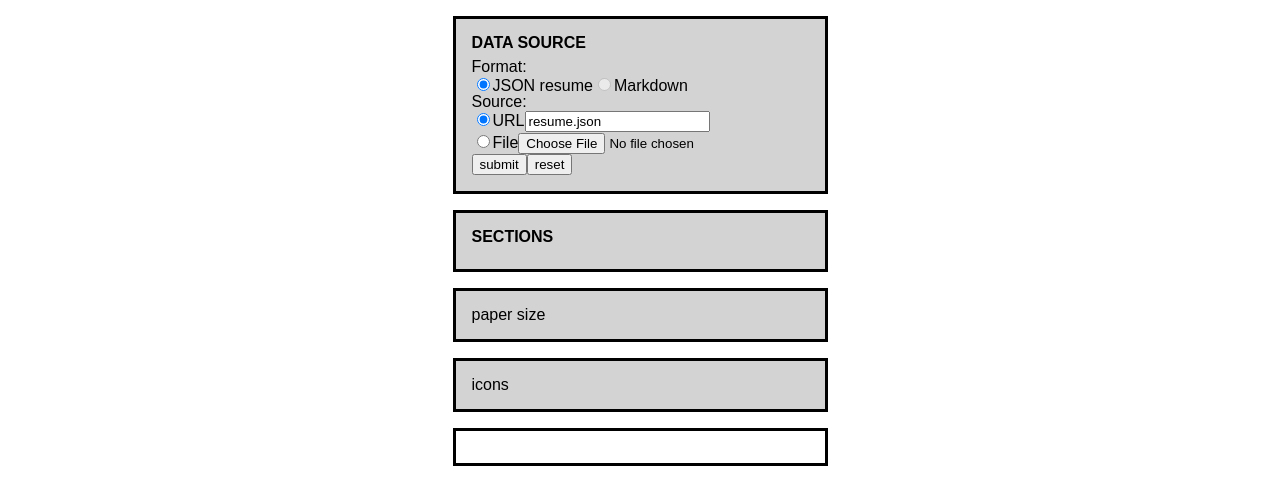
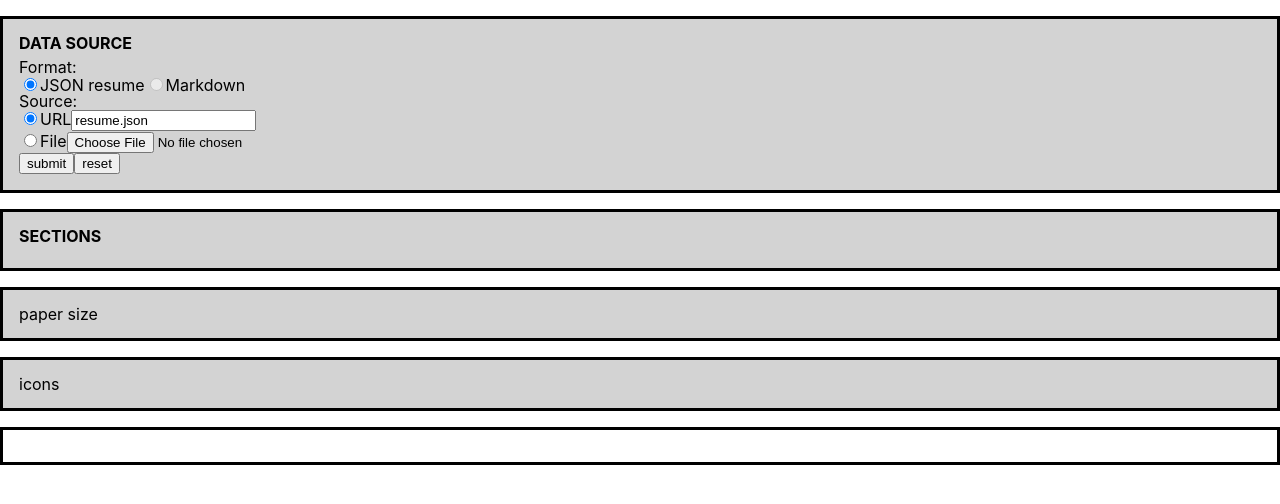
Before and after one commit to chrjl/react-resume--server, a React (Vite) app: page / in a window 1280 px wide. Shown: the top 504 px of the page. Built offline with nearby package versions, Linux system fonts and the light colour scheme.

Commit message:
refactor(styles): base styles (App, main)

```diff
--- a/src/main.tsx
+++ b/src/main.tsx
@@ -2,6 +2,7 @@ import React from 'react';
 import ReactDOM from 'react-dom/client';
 
 import './styles/reset.css';
+import './styles/index.css';
 
 import App from './App.tsx';
 
--- a/src/styles/App.css
+++ b/src/styles/App.css
@@ -2,29 +2,8 @@
   box-sizing: border-box;
 }
 
-:root {
-  --root-font: Arimo, Arial, Helvetica, sans-serif;
-  font-family: var(--root-font);
-}
-
-strong {
-  font-weight: bold;
-}
-
-em {
-  font-style: italic;
-}
-
-a {
-  color: #2563eb;
-}
-
-code {
-  font-family: Cousine, 'Courier New', Courier, monospace;
-}
-
 #root {
-  max-width: 375px;
+  /* max-width: 375px; */
   margin: 0 auto;
 }
 
--- /dev/null
+++ b/src/styles/index.css
@@ -0,0 +1,20 @@
+:root {
+  --ui-font: Inter, system-ui, Avenir, Helvetica, Arial, sans-serif;
+  font-family: var(--ui-font);
+}
+
+strong {
+  font-weight: bold;
+}
+
+code {
+  font-family: monospace;
+}
+
+em {
+  font-style: italic;
+}
+
+a {
+  color: #2563eb;
+}
```
